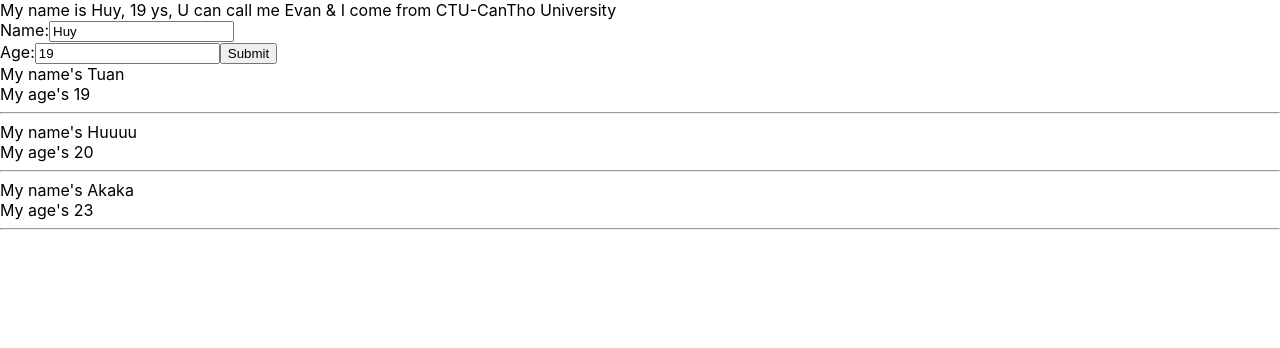
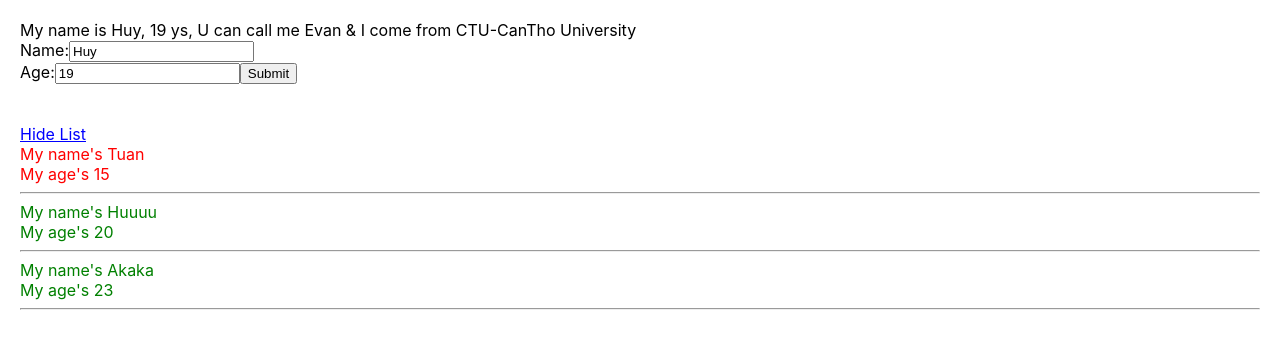
Before and after one commit to JoyNguyenIT/projectReactJS, a React (Create React App) app: page / in a window 1280 px wide. Shown: the top 348 px of the page. Built offline with nearby package versions, Linux system fonts and the light colour scheme.

Commit message:
conditions

```diff
--- a/src/App.css
+++ b/src/App.css
@@ -1,4 +1,20 @@
+.underline {
+  text-decoration: underline;
+  cursor: pointer;
+  color: blue;
+}
+
+.red {
+  color: red;
+}
+
+.green {
+  color: green;
+}
+
+
 body {
+  padding: 20px;
   margin: 0;
   font-family: -apple-system, BlinkMacSystemFont, 'Segoe UI', 'Roboto', 'Oxygen',
     'Ubuntu', 'Cantarell', 'Fira Sans', 'Droid Sans', 'Helvetica Neue',
@@ -46,6 +62,7 @@ code {
   from {
     transform: rotate(0deg);
   }
+
   to {
     transform: rotate(360deg);
   }
--- a/src/component/DisplayInfor.js
+++ b/src/component/DisplayInfor.js
@@ -1,31 +1,40 @@
 import React from "react";
 
 class DisplayInfor extends React.Component {
+
+    state = {
+        isHideUser: true
+    }
+
+    handleHideShow = () => {
+        this.setState({
+            isHideUser: !this.state.isHideUser
+        })
+    }
+
     render() {
         //destructuring array/object
         const { listUsers } = this.props;
 
         return (
             <div>
+
+                <span className='underline' onClick={() => { this.handleHideShow() }}>
+                    {this.state.isHideUser === true ? "Hide List" : "Show List"}
+                </span>
+                {this.state.isHideUser &&
+                    <div>
                         {listUsers.map((user) => {
+
                             return (
-                        <div key={user.id}>
+                                <div key={user.id} className={user.age > 18 ? "green" : "red"}>
                                     <div>My name's {user.name}</div>
                                     <div>My age's {user.age}</div>
                                     <hr />
                                 </div>
                             )
                         })}
-                {// <div>
-                    //     <div>My name's {name}</div>
-                    //     <div>My age's {age}</div>
-                    //     <hr />
-                    //     <div>My name's {name}</div>
-                    //     <div>My age's {age}</div>
-                    //     <hr />
-                    //     <div>My name's {name}</div>
-                    //     <div>My age's {age}</div>
-                    // </div>
+                    </div>
                 }
             </div>
         )
--- a/src/component/MyComponent.js
+++ b/src/component/MyComponent.js
@@ -6,7 +6,7 @@ import React from 'react';
 class MyComponent extends React.Component {
     state = {
         listUsers: [
-            { id: 1, name: "Tuan", age: "19" },
+            { id: 1, name: "Tuan", age: "15" },
             { id: 2, name: "Huuuu", age: "20" },
             { id: 3, name: "Akaka", age: "23" }
         ]
@@ -19,6 +19,7 @@ class MyComponent extends React.Component {
         return (
             <div>
                 <UserInf />
+                <br /><br />
                 <DisplayInfor listUsers={this.state.listUsers} />
             </div>
         );
```
Lines whose indentation alone changed are shown as unchanged.
